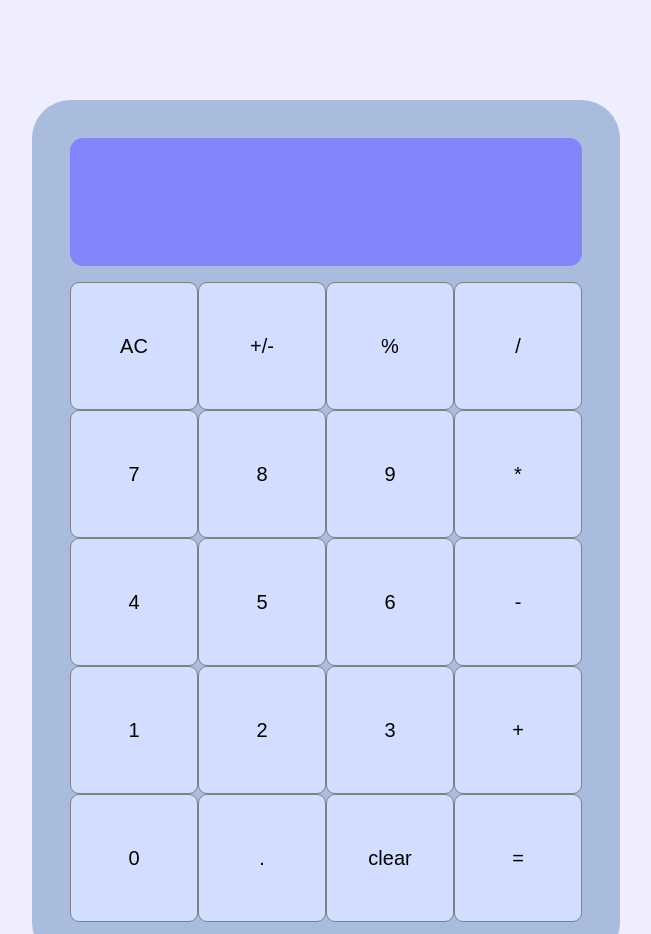
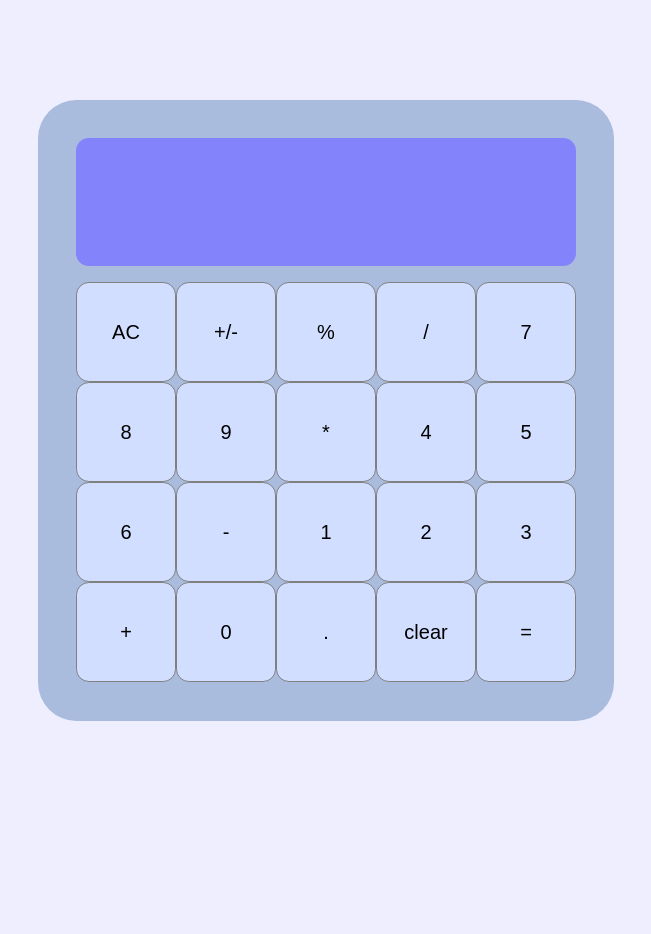
Before and after one commit to AhmedWaleedKalifa/calculator, a plain HTML site: page index.html in a window 1280 px wide. Shown: the top 934 px of the page, without its empty margins (314-965 px from the left). After the commit the page ends 821 px from the top, so only its background shows below. Drawn offline with Linux system fonts and the light colour scheme.

Commit message:
Feat: change some display formates

```diff
--- a/javascript.js
+++ b/javascript.js
@@ -87,6 +87,9 @@ const clear=document.querySelector(".clear");
 clear.addEventListener("click",()=>{
     display.textContent="";
     counter=0;
+    numbers[0]="";
+    numbers[1]="";
+    result=0;
 })
 /*
 
--- a/style.css
+++ b/style.css
@@ -8,6 +8,8 @@ body{
     margin: 100px auto;
     border-radius:3svw;
     width: 40svw;
+    max-width: 500px;
+    max-height: 750px;
     height: auto;
     background-color: rgba(154, 177, 214, 0.815);
     display: flex;
@@ -25,6 +27,8 @@ body{
 #buttons{
     display: flex;
     flex-wrap:wrap;
+    align-items: center;
+    justify-content: center;
 }
 button{
     width: 10svw;
@@ -32,5 +36,7 @@ button{
     flex:1 0 auto;
     height: 10svw;
     border: 1px solid gray;
-    border-radius:.7svw;
+    border-radius:1svw;
+    max-width: 100px;
+    max-height: 100px;
 }
```
